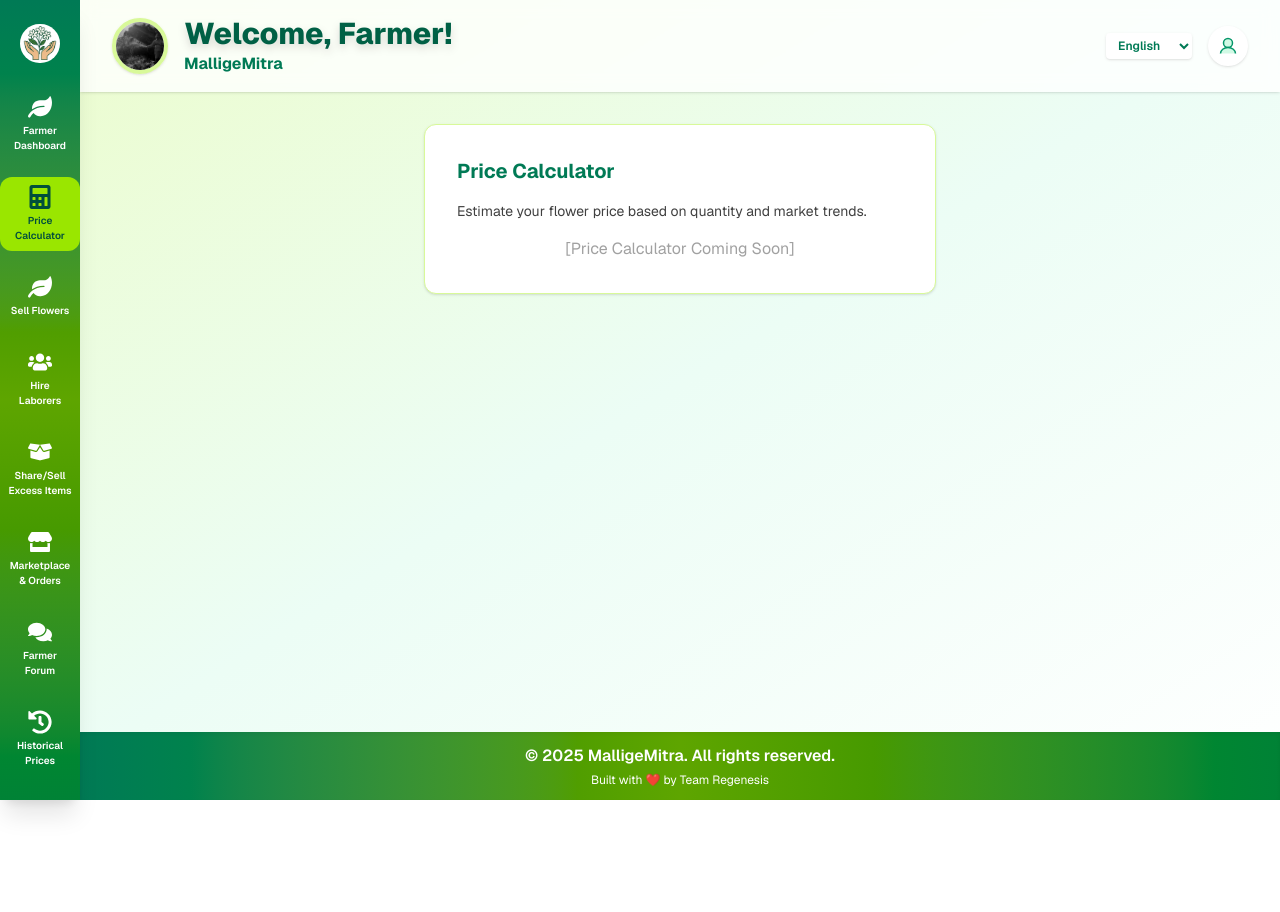
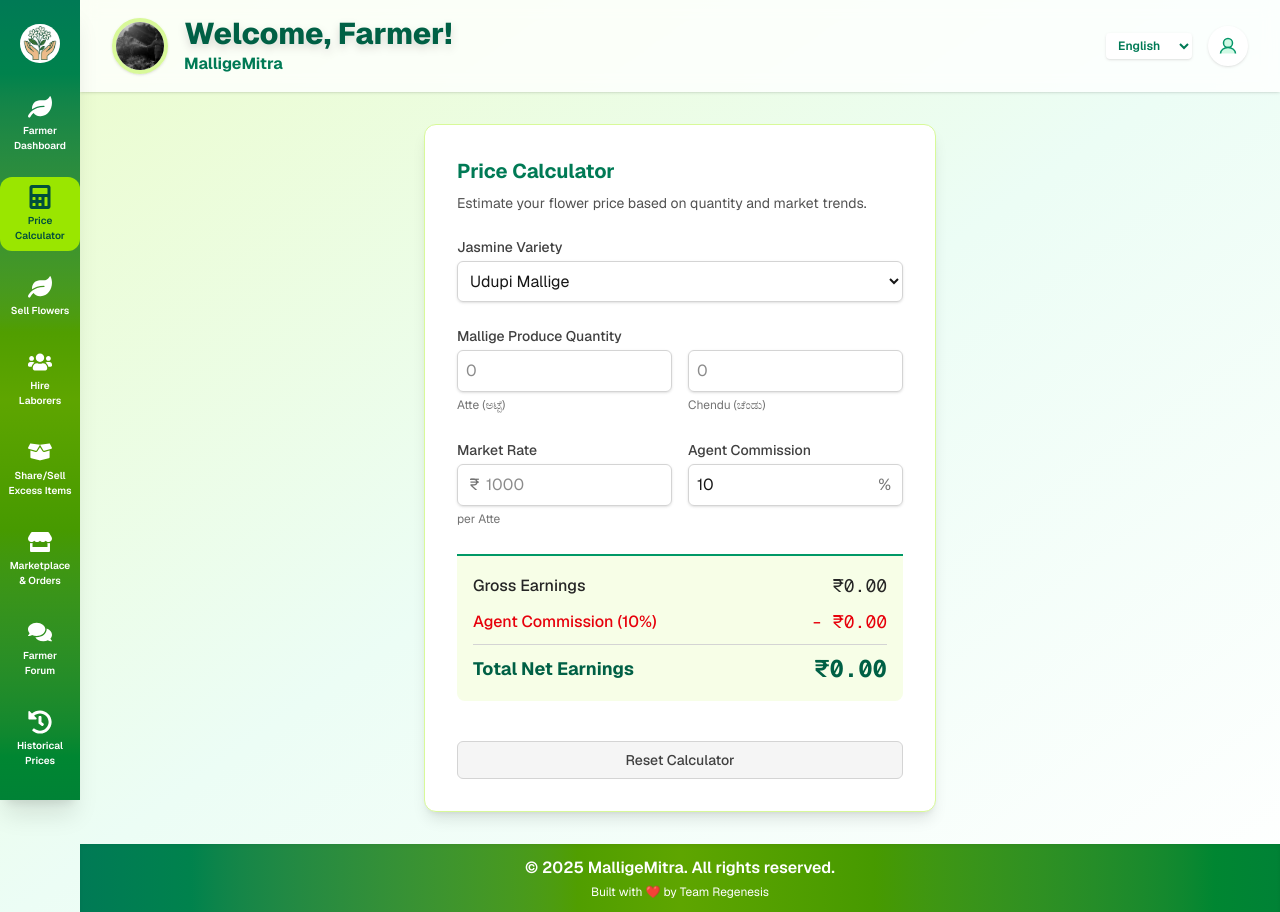
Before and after one commit to Sthuthi11/MalligeMitra, a Next.js app: page /farmer in a window 1280 px wide. Both pictures are taken after a click on the button "Price Calculator". Before the commit the page ends 800 px from the top, so only its background shows below. Built offline with nearby package versions, Linux system fonts and the light colour scheme.

Commit message:
calculator added

```diff
--- a/app/farmer/page.tsx
+++ b/app/farmer/page.tsx
@@ -1,7 +1,8 @@
 "use client";
-import { useState } from "react";
+import { useState, useEffect } from "react"; // Step 3: Added 'useEffect' here
 import { FaCalculator, FaLeaf, FaUsers, FaBoxOpen, FaStore, FaComments, FaHistory } from "react-icons/fa";
 
+// Text translations remain the same
 const TEXT = {
   en: {
     dashboard: "Farmer Dashboard",
@@ -49,12 +50,116 @@
 
 type LangKey = keyof typeof TEXT;
 
+
+// =============================================================
+// STEP 1: The huge calculator code block is defined here
+// =============================================================
+const PriceCalculator = ({ t }: { t: any }) => {
+  const [variety, setVariety] = useState("Udupi Mallige");
+  const [atte, setAtte] = useState("");
+  const [chendu, setChendu] = useState("");
+  const [ratePerAtte, setRatePerAtte] = useState("");
+  const [commission, setCommission] = useState("10");
+  const [grossEarnings, setGrossEarnings] = useState(0);
+  const [commissionAmount, setCommissionAmount] = useState(0);
+  const [netEarnings, setNetEarnings] = useState(0);
+
+  useEffect(() => {
+    const atteCount = parseFloat(atte) || 0;
+    const chenduCount = parseFloat(chendu) || 0;
+    const rate = parseFloat(ratePerAtte) || 0;
+    const commissionPercent = parseFloat(commission) || 0;
+    const totalProduceInAtte = atteCount + (chenduCount / 4);
+    const gross = totalProduceInAtte * rate;
+    const commissionValue = gross * (commissionPercent / 100);
+    const net = gross - commissionValue;
+    setGrossEarnings(gross);
+    setCommissionAmount(commissionValue);
+    setNetEarnings(net);
+  }, [atte, chendu, ratePerAtte, commission]);
+
+  const handleReset = () => {
+    setVariety("Udupi Mallige");
+    setAtte("");
+    setChendu("");
+    setRatePerAtte("");
+    setCommission("10");
+  };
+
+  return (
+    <div className="w-full max-w-lg bg-white p-6 md:p-8 rounded-xl shadow-lg border border-lime-200">
+      <h2 className="font-bold text-emerald-700 text-xl mb-2">{t.priceCalculator}</h2>
+      <p className="text-neutral-600 text-sm mb-6">{t.priceCalculatorDesc}</p>
+      <div className="space-y-6">
+        <div>
+          <label className="block text-sm font-medium text-neutral-700 mb-1">Jasmine Variety</label>
+          <select value={variety} onChange={(e) => setVariety(e.target.value)} className="w-full p-2 border border-neutral-300 rounded-md shadow-sm focus:ring-emerald-500 focus:border-emerald-500">
+            <option>Udupi Mallige</option>
+            <option>Mangaluru Mallige</option>
+            <option>Jaji Mallige</option>
+            <option>Shankarpura Mallige</option>
+          </select>
+        </div>
+        <div>
+          <label className="block text-sm font-medium text-neutral-700 mb-1">Mallige Produce Quantity</label>
+          <div className="flex items-center space-x-4">
+            <div className="flex-1">
+              <input type="number" placeholder="0" value={atte} onChange={(e) => setAtte(e.target.value)} className="w-full p-2 border border-neutral-300 rounded-md shadow-sm focus:ring-emerald-500 focus:border-emerald-500" />
+              <span className="text-xs text-neutral-500">Atte (ಅಟ್ಟೆ)</span>
+            </div>
+            <div className="flex-1">
+              <input type="number" placeholder="0" value={chendu} onChange={(e) => setChendu(e.target.value)} className="w-full p-2 border border-neutral-300 rounded-md shadow-sm focus:ring-emerald-500 focus:border-emerald-500" />
+              <span className="text-xs text-neutral-500">Chendu (ಚೆಂಡು)</span>
+            </div>
+          </div>
+        </div>
+        <div className="grid grid-cols-2 gap-4">
+          <div>
+            <label className="block text-sm font-medium text-neutral-700 mb-1">Market Rate</label>
+            <div className="relative">
+              <span className="absolute inset-y-0 left-0 pl-3 flex items-center text-neutral-500">₹</span>
+              <input type="number" placeholder="1000" value={ratePerAtte} onChange={(e) => setRatePerAtte(e.target.value)} className="w-full p-2 pl-7 border border-neutral-300 rounded-md shadow-sm focus:ring-emerald-500 focus:border-emerald-500" />
+            </div>
+            <span className="text-xs text-neutral-500">per Atte</span>
+          </div>
+          <div>
+            <label className="block text-sm font-medium text-neutral-700 mb-1">Agent Commission</label>
+             <div className="relative">
+              <input type="number" placeholder="10" value={commission} onChange={(e) => setCommission(e.target.value)} className="w-full p-2 pr-7 border border-neutral-300 rounded-md shadow-sm focus:ring-emerald-500 focus:border-emerald-500" />
+              <span className="absolute inset-y-0 right-0 pr-3 flex items-center text-neutral-500">%</span>
+            </div>
+          </div>
+        </div>
+        <div className="bg-lime-50 border-t-2 border-emerald-600 rounded-b-lg p-4 space-y-2 mt-4">
+          <div className="flex justify-between items-center text-neutral-800">
+            <span className="font-medium">Gross Earnings</span>
+            <span className="font-mono text-lg">₹{grossEarnings.toFixed(2)}</span>
+          </div>
+          <div className="flex justify-between items-center text-red-600">
+            <span className="font-medium">Agent Commission ({commission || 0}%)</span>
+            <span className="font-mono text-lg">- ₹{commissionAmount.toFixed(2)}</span>
+          </div>
+          <hr className="border-neutral-300" />
+          <div className="flex justify-between items-center text-emerald-800 font-bold">
+            <span className="text-lg">Total Net Earnings</span>
+            <span className="font-mono text-2xl">₹{netEarnings.toFixed(2)}</span>
+          </div>
+        </div>
+        <button onClick={handleReset} className="w-full mt-4 py-2 px-4 text-sm font-medium text-neutral-700 bg-neutral-100 border border-neutral-300 rounded-md hover:bg-neutral-200 focus:outline-none focus:ring-2 focus:ring-offset-2 focus:ring-emerald-500">
+          Reset Calculator
+        </button>
+      </div>
+    </div>
+  );
+};
+
+
+// This is your main FarmerDashboard component
 export default function FarmerDashboard() {
   const [lang, setLang] = useState<LangKey>("en");
   const [profileOpen, setProfileOpen] = useState(false);
   const [active, setActive] = useState("dashboard");
   const t = TEXT[lang];
-  // Sidebar navigation items
   const navItems = [
     { key: "dashboard", label: t.dashboard, icon: <FaLeaf /> },
     { key: "priceCalculator", label: t.priceCalculator, icon: <FaCalculator /> },
@@ -68,7 +173,6 @@
 
   return (
     <main className="font-sans text-neutral-900 bg-gradient-to-br from-lime-100 via-emerald-50 to-white min-h-screen flex flex-row">
-      {/* Sidebar Navigation */}
       <aside className="h-screen w-20 bg-gradient-to-b from-emerald-700 via-lime-600 to-green-700 text-white flex flex-col items-center py-6 gap-4 shadow-xl fixed left-0 top-0 z-20">
         <img src="/icon.jpg" alt="MalligeMitra Logo" className="h-10 w-10 rounded-full object-cover mb-2" />
         {navItems.map(item => (
@@ -84,9 +188,7 @@
         ))}
       </aside>
 
-      {/* Main Content Area */}
       <div className="flex-1 flex flex-col ml-20 min-h-screen">
-        {/* Top Bar with profile and language toggle */}
         <div className="w-full bg-white/80 backdrop-blur sticky top-0 z-10 flex items-center justify-between px-8 py-4 shadow-sm">
           <div className="flex items-center gap-4">
             <img src="/farmerimg.jpg" alt="Farmer" className="h-14 w-14 object-cover rounded-full shadow border-4 border-lime-200" />
@@ -123,7 +225,6 @@
           </div>
         </div>
 
-        {/* Dynamic Main Content */}
         <div className="flex-1 flex flex-col items-center justify-start px-8 py-8 gap-8">
           {active === "dashboard" && (
             <div className="w-full max-w-2xl">
@@ -148,19 +249,18 @@
               </div>
             </div>
           )}
+
+          {/* ============================================================= */}
+          {/* STEP 2: The placeholder is replaced with the component call */}
+          {/* ============================================================= */}
           {active === "priceCalculator" && (
-            <div className="w-full max-w-lg bg-white p-8 rounded-xl shadow border border-lime-200">
-              <h2 className="font-bold text-emerald-700 text-xl mb-4">{t.priceCalculator}</h2>
-              <p className="text-neutral-700 text-sm mb-4">{t.priceCalculatorDesc}</p>
-              {/* Add calculator UI here */}
-              <div className="text-center text-neutral-400">[Price Calculator Coming Soon]</div>
-            </div>
+            <PriceCalculator t={t} />
           )}
+
           {active === "sellFlowers" && (
             <div className="w-full max-w-lg bg-white p-8 rounded-xl shadow border border-lime-200">
               <h2 className="font-bold text-emerald-700 text-xl mb-4">{t.sellFlowers}</h2>
               <p className="text-neutral-700 text-sm mb-4">{t.sellFlowersDesc}</p>
-              {/* Add sell flowers form here */}
               <div className="text-center text-neutral-400">[Sell Flowers Form Coming Soon]</div>
             </div>
           )}
@@ -168,7 +268,6 @@
             <div className="w-full max-w-lg bg-white p-8 rounded-xl shadow border border-lime-200">
               <h2 className="font-bold text-emerald-700 text-xl mb-4">{t.hireLaborers}</h2>
               <p className="text-neutral-700 text-sm mb-4">{t.hireLaborersDesc}</p>
-              {/* Add hire laborers UI here */}
               <div className="text-center text-neutral-400">[Hire Laborers Coming Soon]</div>
             </div>
           )}
@@ -176,7 +275,6 @@
             <div className="w-full max-w-lg bg-white p-8 rounded-xl shadow border border-lime-200">
               <h2 className="font-bold text-emerald-700 text-xl mb-4">{t.shareItems}</h2>
               <p className="text-neutral-700 text-sm mb-4">{t.shareItemsDesc}</p>
-              {/* Add share/sell items UI here */}
               <div className="text-center text-neutral-400">[Share/Sell Items Coming Soon]</div>
             </div>
           )}
@@ -184,7 +282,6 @@
             <div className="w-full max-w-lg bg-white p-8 rounded-xl shadow border border-lime-200">
               <h2 className="font-bold text-emerald-700 text-xl mb-4">{t.marketplace}</h2>
               <p className="text-neutral-700 text-sm mb-4">{t.marketplaceDesc}</p>
-              {/* Add marketplace UI here */}
               <div className="text-center text-neutral-400">[Marketplace Coming Soon]</div>
             </div>
           )}
@@ -192,7 +289,6 @@
             <div className="w-full max-w-lg bg-white p-8 rounded-xl shadow border border-lime-200">
               <h2 className="font-bold text-emerald-700 text-xl mb-4">{t.forum}</h2>
               <p className="text-neutral-700 text-sm mb-4">{t.forumDesc}</p>
-              {/* Add forum UI here */}
               <div className="text-center text-neutral-400">[Forum Coming Soon]</div>
             </div>
           )}
@@ -200,13 +296,11 @@
             <div className="w-full max-w-lg bg-white p-8 rounded-xl shadow border border-lime-200">
               <h2 className="font-bold text-emerald-700 text-xl mb-4">{t.historicalPrices}</h2>
               <p className="text-neutral-700 text-sm mb-4">{t.historicalPricesDesc}</p>
-              {/* Add historical prices UI here */}
               <div className="text-center text-neutral-400">[Historical Prices Coming Soon]</div>
             </div>
           )}
         </div>
 
-        {/* Footer */}
         <footer className="bg-gradient-to-r from-emerald-700 via-lime-600 to-green-700 text-white py-3 text-center shadow-inner mt-auto">
           <p className="mb-1 text-base font-semibold">{t.copyright}</p>
           <p className="text-xs">{t.built}<span className="text-pink-300">❤️</span> {t.by}</p>
```
